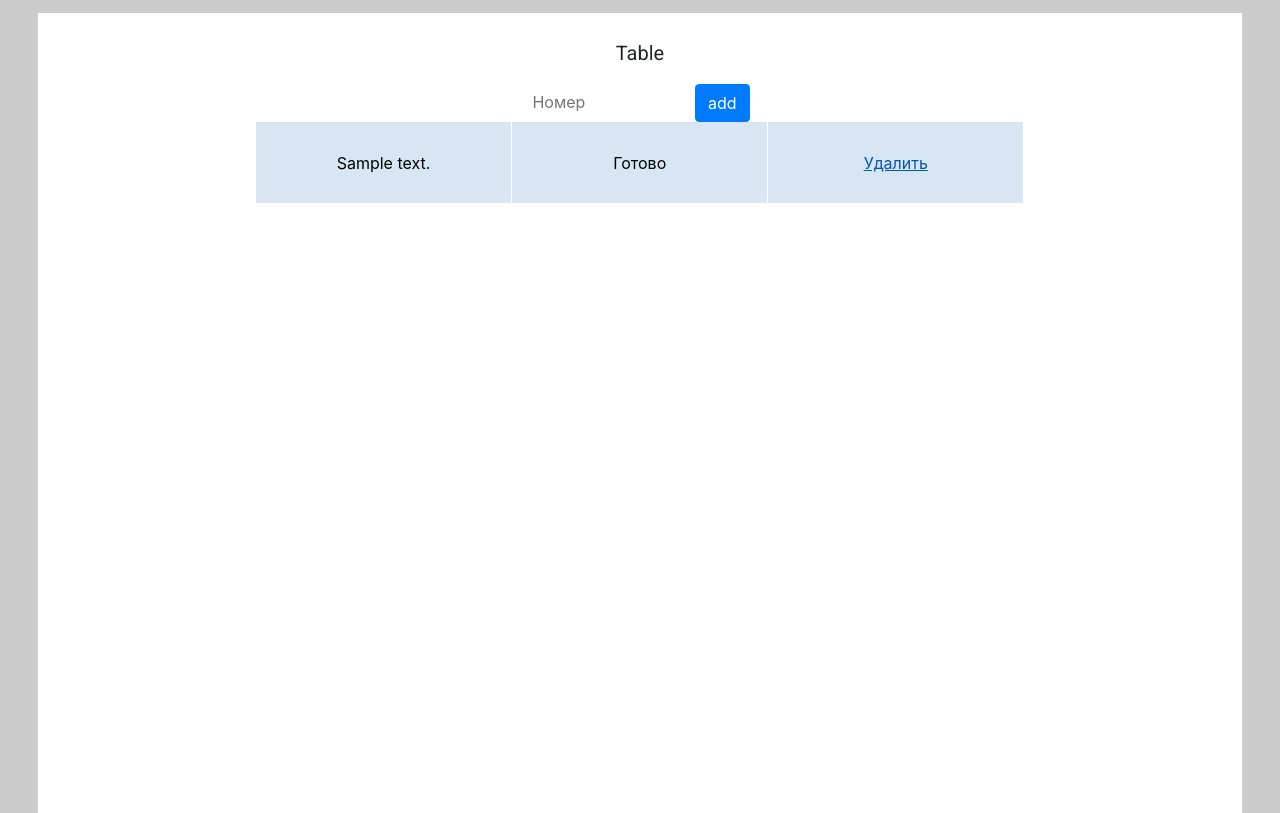
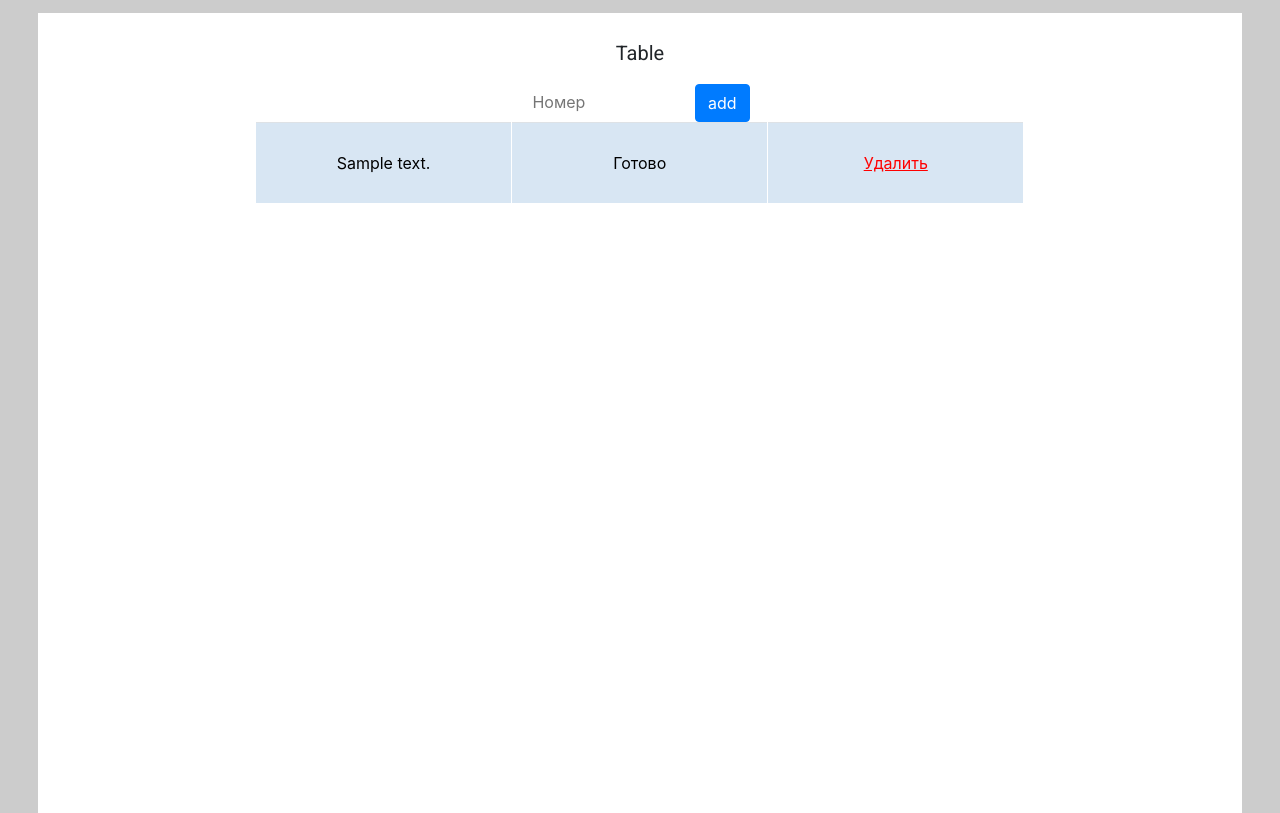
Before and after one commit to NAD777/site-ege, a Flask app: template templates/table.html in a window 1280 px wide, with the pointer over the restyled element. Run offline with Flask 2, Linux system fonts and the light colour scheme; the template is opened without the code that fills it: most values are stand-ins (such as "Sample title", 1, 10 or a date in 2020); some libraries are stand-ins or nearby versions.

Commit message:
Delete button hover change color

```diff
--- a/static/style.css
+++ b/static/style.css
@@ -46,6 +46,10 @@ p {
     text-decoration: none;
 }
 
+.a_del__table:hover{
+    color: red;
+}
+
 th, td, tr {
     background: #AFCDE7;
     border-style: solid;
```
